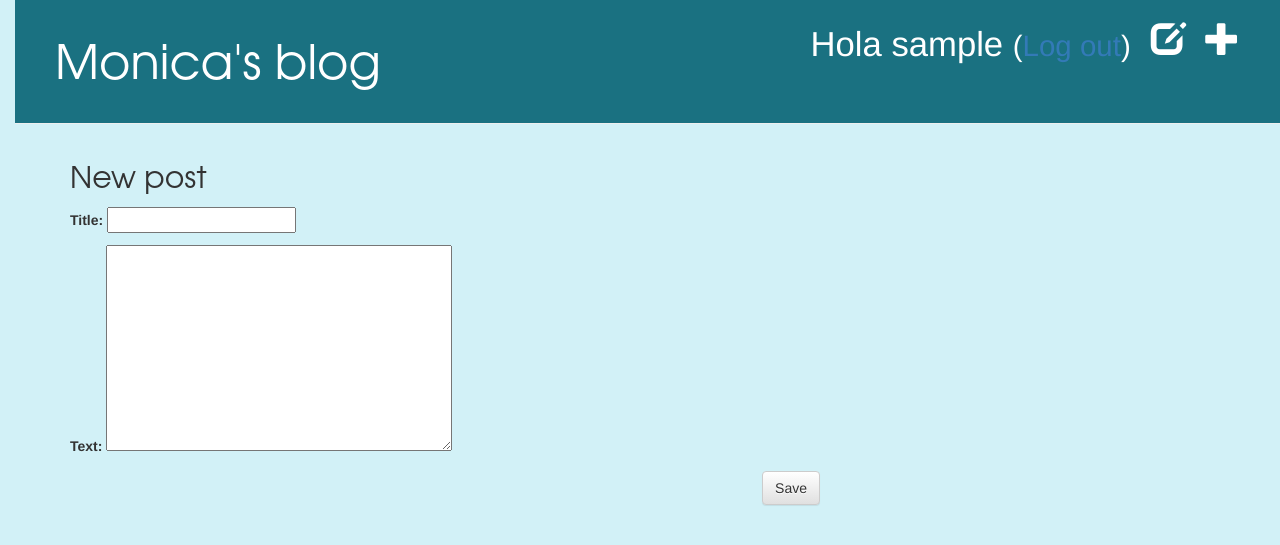
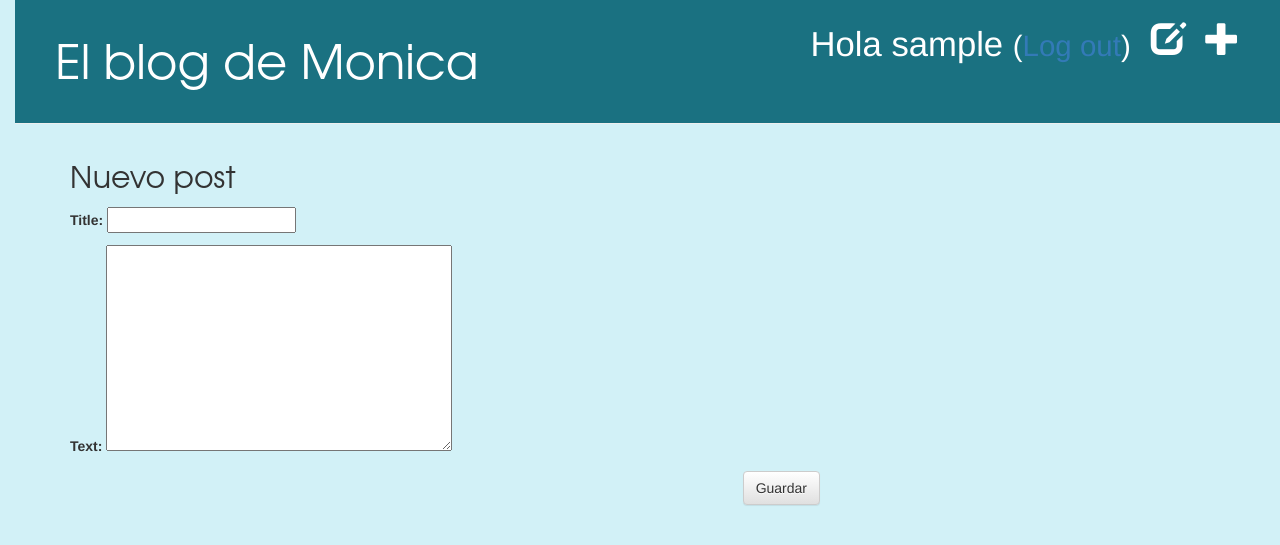
Before and after one commit to MCamposRom/my-first-blog, a Django app: page /post/new in a window 1280 px wide. Shown: the top 545 px of the page. Run offline with Django 3.2, Linux system fonts and the light colour scheme; the visitor is signed in with stand-in values (Sample User, id 1); some libraries are stand-ins or nearby versions.

Commit message:
Editando_blog

```diff
--- a/blog/templates/blog/add_comment_to_post.html
+++ b/blog/templates/blog/add_comment_to_post.html
@@ -1,9 +1,9 @@
 {% extends 'blog/base.html' %}
 
 {% block content %}
-    <h1>New comment</h1>
+    <h1>Nuevo comentario</h1>
     <form method="POST" class="post-form">{% csrf_token %}
         {{ form.as_p }}
-        <button type="submit" class="save btn btn-default">Send</button>
+        <button type="submit" class="save btn btn-default">Guardar</button>
     </form>
 {% endblock %}
--- a/blog/templates/blog/base.html
+++ b/blog/templates/blog/base.html
@@ -1,7 +1,7 @@
 {% load staticfiles %}
 <html>
     <head>
-        <title>Monica's blog</title>
+        <title>El blog de Monica</title>
         <a href="http://en.wikipedia.org/wiki/Django" class="external_link" id="link_to_wiki_page">
         <link rel="stylesheet" href="//maxcdn.bootstrapcdn.com/bootstrap/3.2.0/css/bootstrap.min.css">
         <link rel="stylesheet" href="//maxcdn.bootstrapcdn.com/bootstrap/3.2.0/css/bootstrap-theme.min.css">
@@ -18,7 +18,7 @@
             <a href="{% url 'login' %}" class="top-menu"><span class="glyphicon glyphicon-lock"></span></a>
             <p class="top-menu"> <small><small><a href="{% url 'login' %}"> Log in </a></small></small></p>
         {% endif %}
-        <h1><a href="/">Monica's blog</a></h1>
+        <h1><a href="/">El blog de Monica</a></h1>
     </div>
     <div class="content container">
         <div class="row">
--- a/blog/templates/blog/post_detail.html
+++ b/blog/templates/blog/post_detail.html
@@ -7,7 +7,7 @@
             <a class="btn btn-default" href="{% url 'blog:post-edit' pk=post.pk %}"><span class="glyphicon glyphicon-pencil"><span></a>
         {% endif %}
         {% if not post.published_date %}
-            <a class="btn btn-default" href="{% url 'blog:post-publish' pk=post.pk %}">Publish</a>
+            <a class="btn btn-default" href="{% url 'blog:post-publish' pk=post.pk %}">Publicar</a>
         {% else %}
             <br><br>
             <div class="date">
@@ -42,9 +42,9 @@
             <p>No comments here yet :(</p>
     {% endfor %}<br>
     {% if user.is_authenticated %}
-        <a class="btn btn-default" href="{% url 'blog:add-comment-to-post' pk=post.pk %}">Add comment</a>
+        <a class="btn btn-default" href="{% url 'blog:add-comment-to-post' pk=post.pk %}">Añadir comentario</a>
     {% else %}
-        <a class="btn btn-default" href="{% url 'login' %}">Add comment</a>
+        <a class="btn btn-default" href="{% url 'login' %}">Añadir comentario</a>
     {% endif %}
     <br><br>
 {% endblock %}
--- a/blog/templates/blog/post_draft_list.html
+++ b/blog/templates/blog/post_draft_list.html
@@ -7,7 +7,7 @@
     {% for post in posts %}
         {% if user == post.author %}
             <div class="post">
-                <p class="date">created: {{ post.created_date|date:'d-m-Y' }}</p>
+                <p class="date">Fecha creación: {{ post.created_date|date:'d-m-Y' }}</p>
                 <h1><a href="{% url 'blog:post-detail' pk=post.pk %}">{{ post.title }}</a></h1>
                 <p>{{ post.text|truncatechars:200 }}</p>
             </div>
--- a/blog/templates/blog/post_edit.html
+++ b/blog/templates/blog/post_edit.html
@@ -2,9 +2,9 @@
 {% extends 'blog/base.html' %}
 
 {% block content %}
-    <h2>New post</h2>
+    <h2>Nuevo post</h2>
     <form method="POST" class="post-form">{% csrf_token %}
         {{ form.as_p }}
-        <button type="submit" class="save btn btn-default">Save</button>
+        <button type="submit" class="save btn btn-default">Guardar</button>
     </form>
 {% endblock %}
--- a/blog/templates/blog/post_list.html
+++ b/blog/templates/blog/post_list.html
@@ -8,7 +8,7 @@
             </div>
             <h1><a href="{% url 'blog:post-detail' pk=post.pk %}">{{ post.title }}</a></h1>
             <p>{{ post.text|linebreaksbr }}</p>
-            <a href="{% url 'blog:post-detail' pk=post.pk %}">Comments: {{ post.approved_comments.count }}</a>
+            <a href="{% url 'blog:post-detail' pk=post.pk %}">Cometarios: {{ post.approved_comments.count }}</a>
             <br>
             <div class="post-author">
                 Autor: {{ post.author }}
--- a/blog/templates/registration/login.html
+++ b/blog/templates/registration/login.html
@@ -2,7 +2,7 @@
 
 {% block content %}
     {% if form.errors %}
-        <p>Your username and password didn't match. Please try again.</p>
+        <p>tu usuario y contraseña no coincide. Por favor vuelva a probar.</p>
     {% endif %}
 
     <form method="post" action="{% url 'login' %}">
--- a/blog/views.py
+++ b/blog/views.py
@@ -9,7 +9,7 @@ from django.contrib.auth import login as do_login
 # Create your views here.
 
 def post_list(request):
-    posts = Post.objects.filter(published_date__lte=timezone.now()).order_by('published_date')
+    posts = Post.objects.filter(published_date__lte=timezone.now()).order_by('-published_date')
     return render(request, 'blog/post_list.html', {'posts': posts})
 
 def post_detail(request, pk):
@@ -45,7 +45,7 @@ def post_edit(request, pk):
     return render(request, 'blog/post_edit.html', {'form': form})
 
 def post_draft_list(request):
-    posts = Post.objects.filter(published_date__isnull=True).order_by('created_date')
+    posts = Post.objects.filter(published_date__isnull=True).order_by('-created_date')
     return render(request, 'blog/post_draft_list.html', {'posts': posts})
 
 @login_required
```
